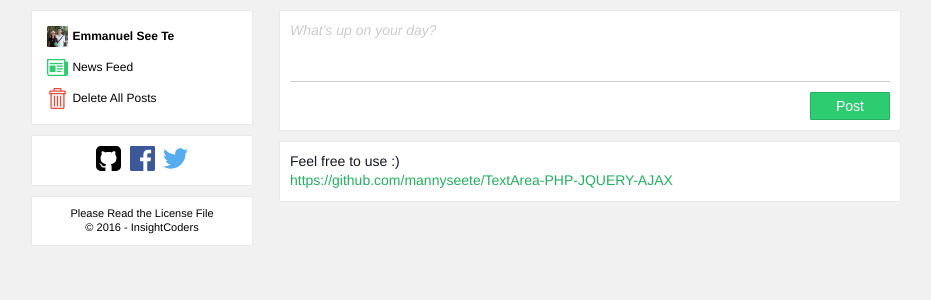
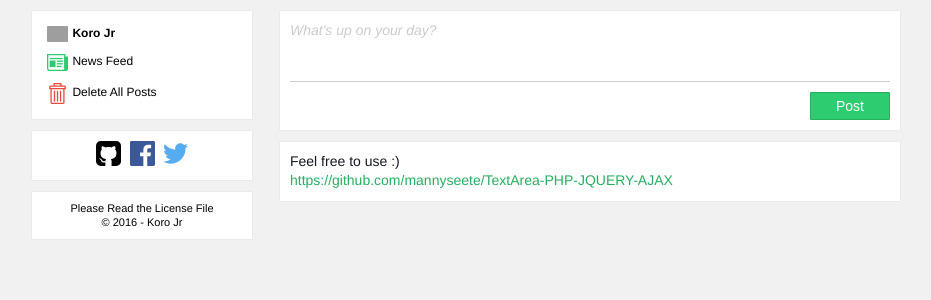
Before and after one commit to deril6/TextArea-PHP-JQUERY-AJAX, a PHP site: page / in a window 1280 px wide. Shown: the top 300 px of the page, without its empty margins (174-1105 px from the left). Run offline with PHP 8.4, Linux system fonts and the light colour scheme; data comes from the database, SQL or seed files in the repository; some libraries are stand-ins or nearby versions; grey boxes are pictures that could not be loaded.

Commit message:
Add files via upload

```diff
--- a/index.php
+++ b/index.php
@@ -12,7 +12,7 @@ $stmt->execute();
 ?>
 <!DOCTYPE html>
 <!--
-----    EMMANUEL S. SEE TE
+----    Koro Jr
 -->
 <html>
     <head>
@@ -27,10 +27,10 @@ $stmt->execute();
                     <div class="handler">
                         <a href="#" class="icon" title="Emmanuel See Te">
                             <span class="image">
-                                <img src="img/dp.jpg" />
+                                <img src="https://scontent.fmnl4-4.fna.fbcdn.net/v/t1.0-9/13119024_1242433572452221_8584795086977805284_n.jpg?oh=67ffcfb28e31a0906828cfbe4f11c265&oe=57D3397F" />
                             </span>
                             <div class="text user">
-                                Emmanuel See Te
+                                Koro Jr
                             </div>
                         </a>
                     </div>
@@ -60,7 +60,7 @@ $stmt->execute();
                         <a href="https://github.com/mannyseete/" target="_blank">
                             <img src="img/github.svg" />
                         </a>
-                        <a href="https://www.facebook.com/insightcoders/" target="_blank">
+                        <a href="https://www.facebook.com/otakunityofficial/" target="_blank">
                             <img src="img/facebook.svg" />
                         </a>
                         <a href="https://twitter.com/MannyGSH" target="_blank">
@@ -69,7 +69,7 @@ $stmt->execute();
                     </div>
                 </div>
                 <div class="sidebar-panel">
-                    <div class="footer">Please Read the License File<br />&copy; 2016 - InsightCoders</div>
+                    <div class="footer">Please Read the License File<br />&copy; 2016 - Koro Jr</div>
                 </div>
             </div>
             <div class="contentarea">
```
